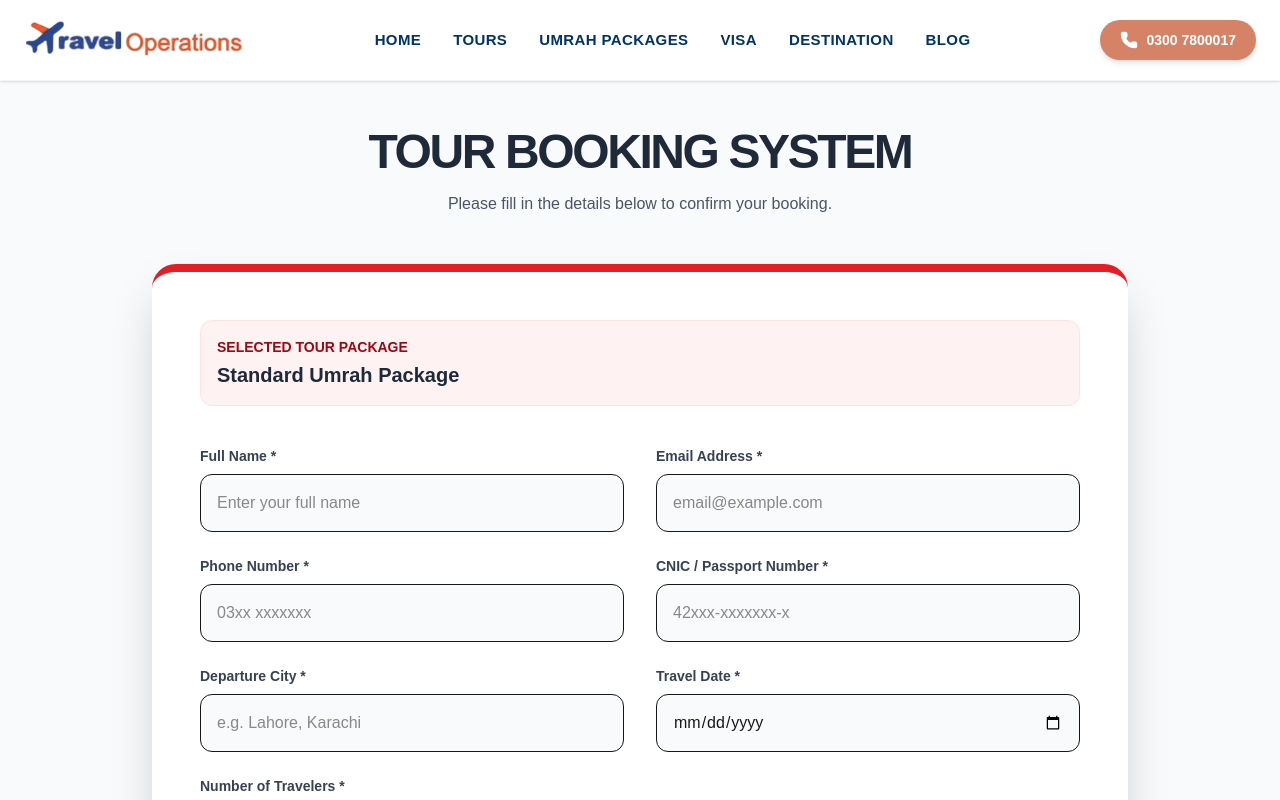
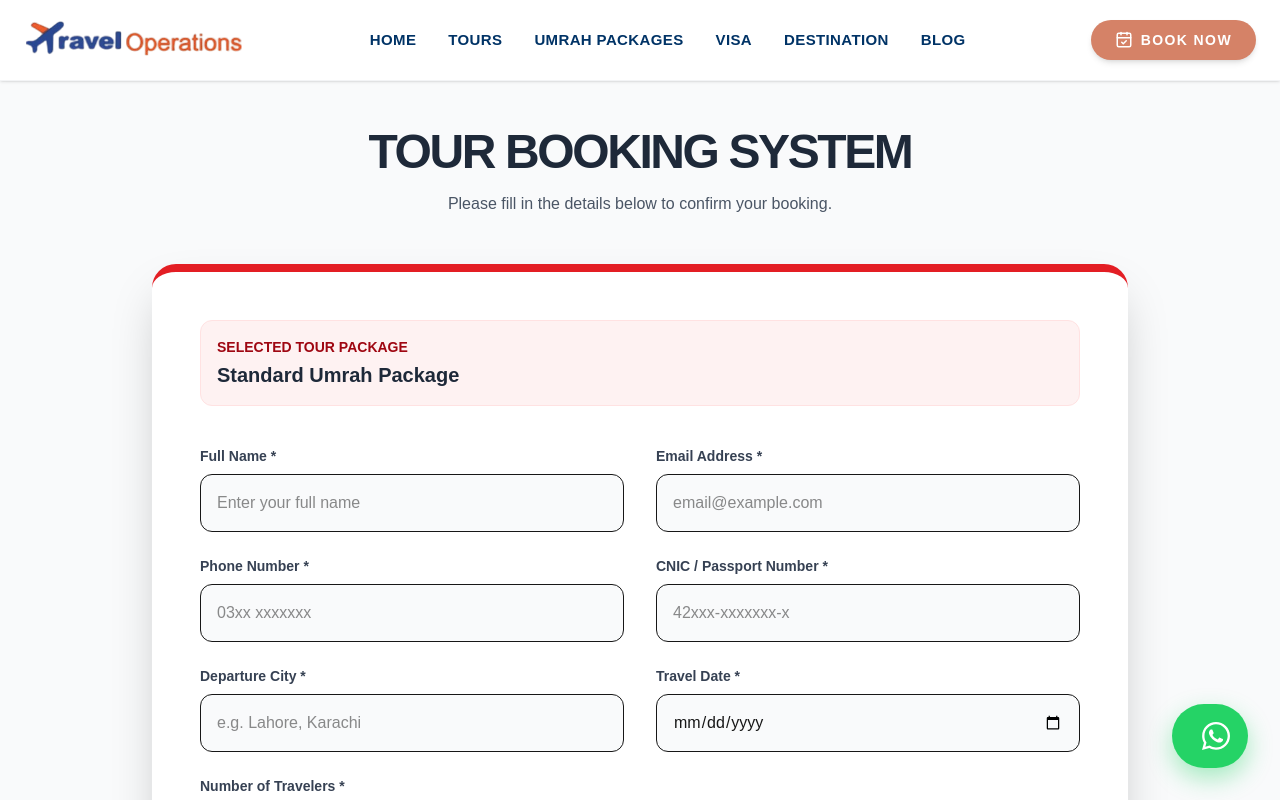
Before and after one commit to usman-codex/Travel, a Next.js app: page /book-now in a window 1280 px wide. Shown: the top 800 px of the page. Built offline with nearby package versions, Linux system fonts and the light colour scheme.

Commit message:
Updated project files

```diff
--- a/app/layout.tsx
+++ b/app/layout.tsx
@@ -1,6 +1,7 @@
 import type { Metadata } from "next";
 import Navbar from "@/components/Navbar";
 import Footer from "@/components/Footer";
+import WhatsAppFloat from "@/components/WhatsAppFloat";
 import React from "react";
 import "./globals.css";
 
@@ -18,6 +19,7 @@ export default function RootLayout({ children }: { children: React.ReactNode })
       <body>
         <Navbar />
         <main>{children}</main>
+        <WhatsAppFloat />
         <Footer />
       </body>
     </html>
--- a/components/Navbar.jsx
+++ b/components/Navbar.jsx
@@ -1,7 +1,7 @@
 "use client";
 import React, { useState } from 'react';
 import Link from 'next/link';
-import { Phone, Menu, X } from 'lucide-react';
+import { Menu, X, CalendarCheck } from 'lucide-react';
 import { motion, AnimatePresence } from 'framer-motion';
 
 const Navbar = () => {
@@ -15,10 +15,6 @@ const Navbar = () => {
     { name: 'Destination', href: '/destination' },
     { name: 'Blog', href: '/blog' },
   ];
-
-  const handleWhatsApp = () => {
-    window.open("https://wa.me/923007800017", "_blank");
-  };
 
   return (
     <>
@@ -49,13 +45,13 @@ const Navbar = () => {
           </ul>
 
           <div className="flex items-center gap-4">
-            <button
-              onClick={handleWhatsApp}
-              className="hidden md:flex bg-[#D58267] text-white px-5 py-2.5 rounded-full items-center gap-2 font-bold text-sm hover:bg-[#003366] transition-all shadow-md active:scale-95"
-            >
-              <Phone size={18} fill="white" />
-              0300 7800017
-            </button>
+
+            <Link href="/book-now" className="hidden md:flex">
+              <button className="bg-[#D58267] text-white px-6 py-2.5 rounded-full flex items-center gap-2 font-black text-sm hover:bg-[#003366] transition-all shadow-md active:scale-95 uppercase tracking-widest">
+                <CalendarCheck size={18} />
+                Book Now
+              </button>
+            </Link>
 
             <button
               onClick={() => setIsOpen(true)}
@@ -111,13 +107,12 @@ const Navbar = () => {
               </div>
 
               <div className="p-6 border-t border-gray-100 bg-gray-50">
-                <button
-                  onClick={handleWhatsApp}
-                  className="w-full bg-[#D58267] text-white py-4 rounded-xl flex items-center justify-center gap-3 font-black text-lg shadow-lg active:scale-95"
-                >
-                  <Phone size={22} fill="white" />
-                  0300 7800017
-                </button>
+                <Link href="/book-now" onClick={() => setIsOpen(false)}>
+                  <button className="w-full bg-[#D58267] text-white py-4 rounded-xl flex items-center justify-center gap-3 font-black text-lg shadow-lg active:scale-95 uppercase">
+                    <CalendarCheck size={22} />
+                    Book Now
+                  </button>
+                </Link>
                 <div className="mt-4 text-center">
                    <p className="text-[10px] text-gray-400 font-black uppercase tracking-[0.2em]">Travel Operations.pk</p>
                 </div>
--- /dev/null
+++ b/components/WhatsAppFloat.jsx
@@ -0,0 +1,23 @@
+"use client";
+import React from 'react';
+import { FaWhatsapp } from 'react-icons/fa';
+
+const WhatsAppFloat = () => {
+  const handleWhatsApp = () => {
+    window.open("https://wa.me/9230000000", "_blank");
+  };
+
+  return (
+    <button
+      onClick={handleWhatsApp}
+      className="fixed bottom-8 right-8 z-[100] bg-[#25D366] text-white p-4 rounded-full shadow-[0_10px_25px_rgba(37,211,102,0.4)] hover:scale-110 hover:bg-[#128C7E] transition-all duration-300 group flex items-center gap-3"
+    >
+      <span className="max-w-0 overflow-hidden group-hover:max-w-xs transition-all duration-500 font-bold whitespace-nowrap">
+        Chat with us
+      </span>
+      <FaWhatsapp size={32} />
+    </button>
+  );
+};
+
+export default WhatsAppFloat;
```
